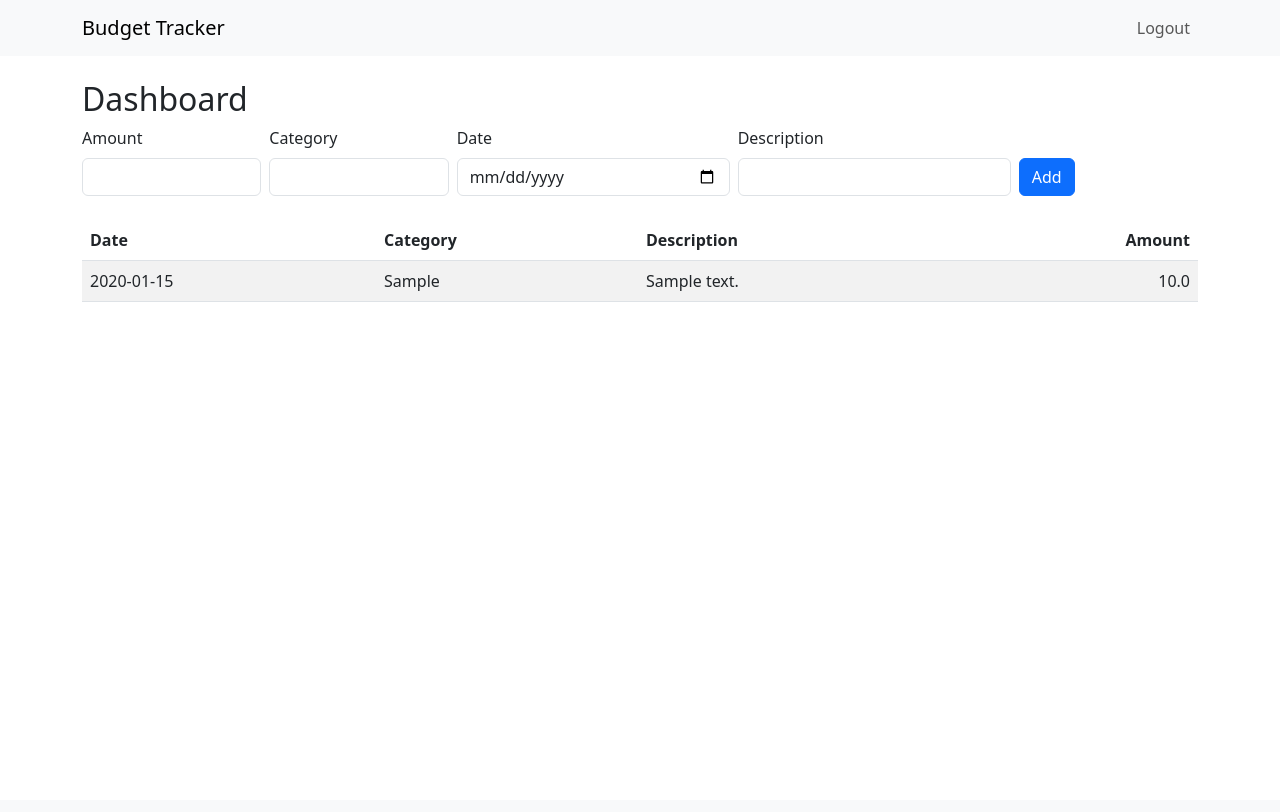
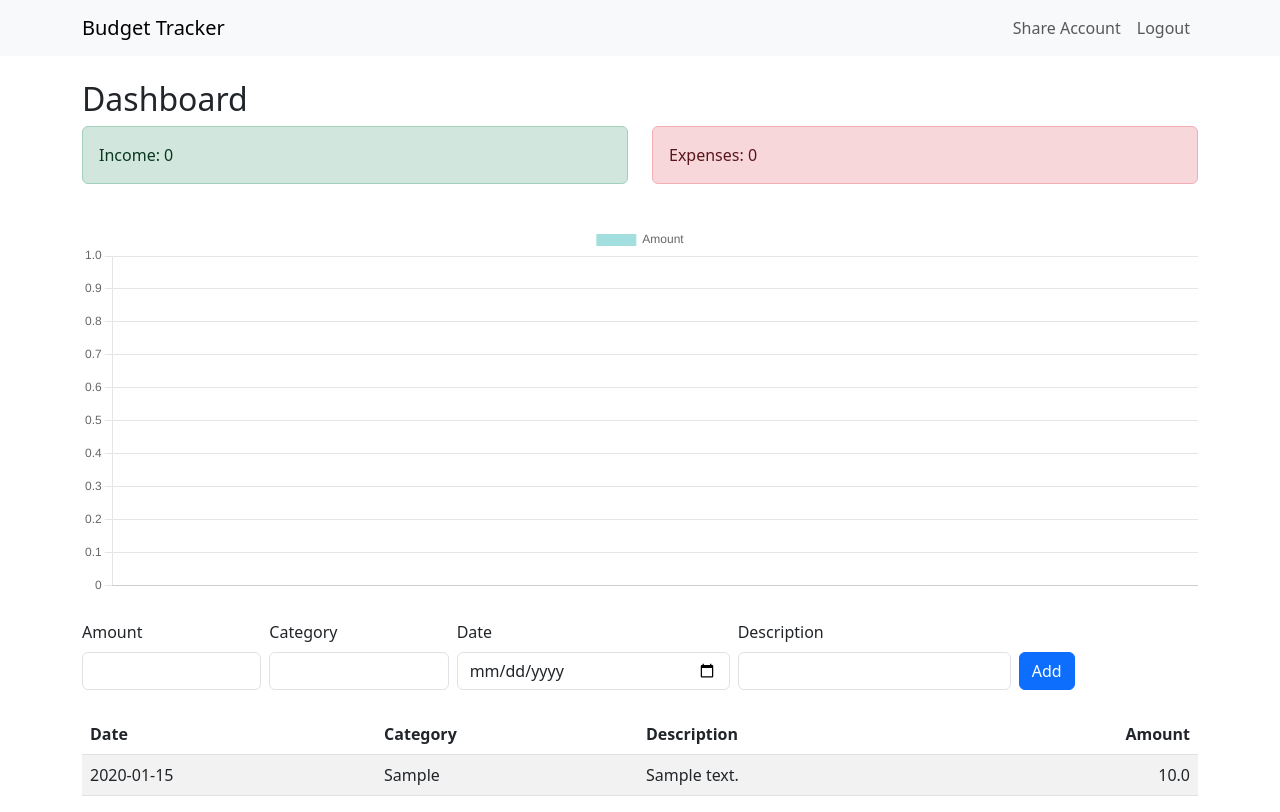
Before and after one commit to imthomp/budget-tracker, a Flask app: page / in a window 1280 px wide. Before the commit the page ends 302 px from the top, so only its background shows below. Run offline with Flask 3, Linux system fonts and the light colour scheme; a user stored in the database is signed in; tables that the repository leaves empty hold one stand-in row (values such as "Sample post"); some libraries are stand-ins or nearby versions.

Commit message:
Add account sharing and monthly summary

```diff
--- a/app/__init__.py
+++ b/app/__init__.py
@@ -18,8 +18,10 @@
 
     from .auth import auth_bp
     from .budget import budget_bp
+    from .account import account_bp
     app.register_blueprint(auth_bp)
     app.register_blueprint(budget_bp)
+    app.register_blueprint(account_bp)
 
     with app.app_context():
         db.create_all()
--- /dev/null
+++ b/app/account/__init__.py
@@ -0,0 +1,5 @@
+from flask import Blueprint
+
+account_bp = Blueprint('account', __name__, template_folder='templates')
+
+from . import routes  # noqa: E402,F401
--- a/app/auth/routes.py
+++ b/app/auth/routes.py
@@ -3,14 +3,16 @@
 
 from . import auth_bp
 from .forms import RegistrationForm, LoginForm
-from ..models import db, User
+from ..models import db, User, Account
 
 
 @auth_bp.route('/register', methods=['GET', 'POST'])
 def register():
     form = RegistrationForm()
     if form.validate_on_submit():
-        user = User(username=form.username.data)
+        account = Account(name=form.username.data)
+        db.session.add(account)
+        user = User(username=form.username.data, account=account)
         user.set_password(form.password.data)
         db.session.add(user)
         db.session.commit()
--- a/app/budget/routes.py
+++ b/app/budget/routes.py
@@ -1,5 +1,6 @@
 from flask import render_template, redirect, url_for
 from flask_login import login_required, current_user
+from datetime import date
 
 from . import budget_bp
 from .forms import TransactionForm
@@ -9,9 +10,23 @@
 @budget_bp.route('/')
 @login_required
 def dashboard():
-    transactions = current_user.transactions.order_by(Transaction.date.desc()).all()
+    transactions = Transaction.query.filter_by(account=current_user.account).order_by(Transaction.date.desc()).all()
     form = TransactionForm()
-    return render_template('budget/dashboard.html', transactions=transactions, form=form)
+    month_start = date.today().replace(day=1)
+    monthly = [tx for tx in transactions if tx.date >= month_start]
+    total_income = sum(tx.amount for tx in monthly if tx.amount > 0)
+    total_expenses = sum(-tx.amount for tx in monthly if tx.amount < 0)
+    category_totals = {}
+    for tx in monthly:
+        category_totals[tx.category] = category_totals.get(tx.category, 0) + tx.amount
+    return render_template(
+        'budget/dashboard.html',
+        transactions=transactions,
+        form=form,
+        total_income=total_income,
+        total_expenses=total_expenses,
+        category_totals=category_totals
+    )
 
 
 @budget_bp.route('/add', methods=['POST'])
@@ -24,7 +39,8 @@
             category=form.category.data,
             date=form.date.data,
             description=form.description.data,
-            user=current_user
+            user=current_user,
+            account=current_user.account
         )
         db.session.add(transaction)
         db.session.commit()
--- a/app/templates/budget/dashboard.html
+++ b/app/templates/budget/dashboard.html
@@ -1,6 +1,17 @@
 {% extends 'layout.html' %}
 {% block content %}
 <h2>Dashboard</h2>
+<div class="row mb-4">
+    <div class="col-md-6">
+        <div class="alert alert-success">Income: {{ total_income|round(2) }}</div>
+    </div>
+    <div class="col-md-6">
+        <div class="alert alert-danger">Expenses: {{ total_expenses|round(2) }}</div>
+    </div>
+</div>
+<div class="mb-4">
+    <canvas id="catChart" height="100"></canvas>
+</div>
 <form method="post" action="{{ url_for('budget.add_transaction') }}" class="mb-4">
     {{ form.hidden_tag() }}
     <div class="row g-2">
@@ -29,4 +40,17 @@
         {% endfor %}
     </tbody>
 </table>
+<script src="https://cdn.jsdelivr.net/npm/chart.js@4.3.0/dist/chart.umd.min.js"></script>
+<script>
+const ctx = document.getElementById('catChart');
+const data = {
+    labels: {{ category_totals.keys()|list|tojson }},
+    datasets: [{
+        label: 'Amount',
+        data: {{ category_totals.values()|list|tojson }},
+        backgroundColor: 'rgba(75, 192, 192, 0.5)'
+    }]
+};
+new Chart(ctx, {type: 'bar', data: data});
+</script>
 {% endblock %}
--- a/app/templates/layout.html
+++ b/app/templates/layout.html
@@ -13,6 +13,9 @@
         <div class="collapse navbar-collapse">
             <ul class="navbar-nav ms-auto">
                 {% if current_user.is_authenticated %}
+                    <li class="nav-item">
+                        <a class="nav-link" href="{{ url_for('account.share_account') }}">Share Account</a>
+                    </li>
                     <li class="nav-item">
                         <a class="nav-link" href="{{ url_for('auth.logout') }}">Logout</a>
                     </li>
```
Also changed, not shown: app/account/forms.py (added, +7 -0 lines), app/account/routes.py (added, +20 -0 lines), app/models.py (+8 -3 lines), app/templates/account/share.html (added, +12 -0 lines), README.md.
